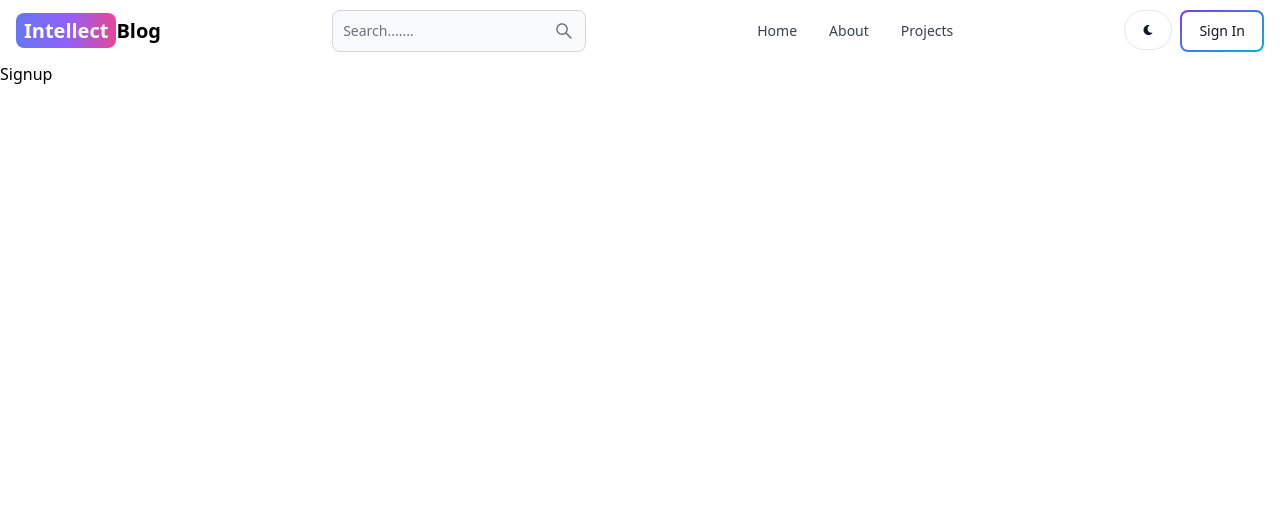
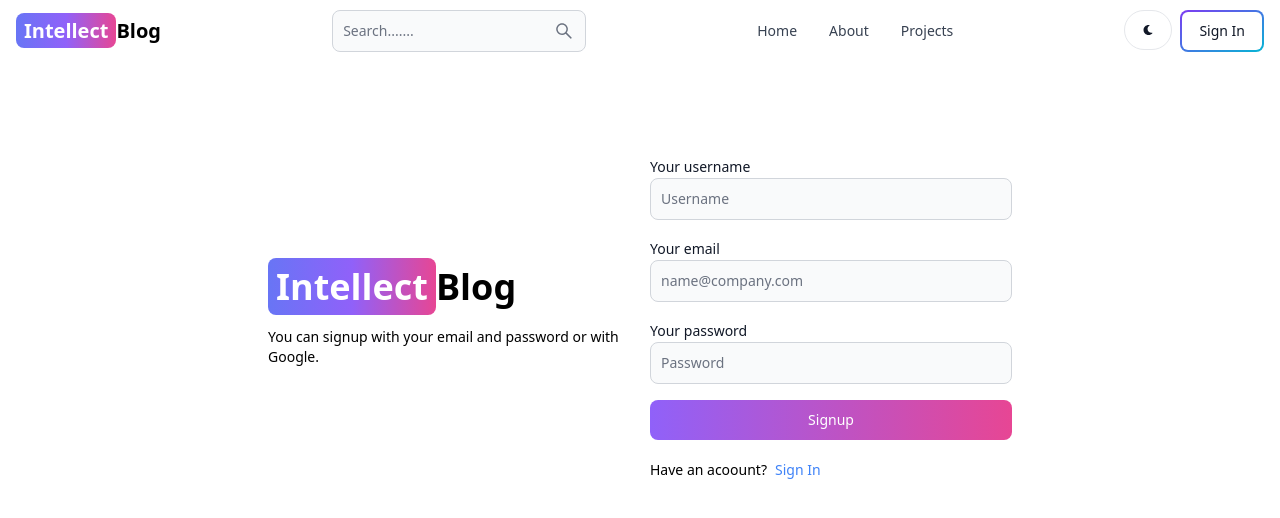
Before and after one commit to dkavish/mern-blog, a React (Vite) app in the folder client/: page /sign-up in a window 1280 px wide. Shown: the top 518 px of the page. Built offline with nearby package versions, Linux system fonts and the light colour scheme.

Commit message:
create signup page ui

```diff
--- a/client/src/pages/Signup.jsx
+++ b/client/src/pages/Signup.jsx
@@ -1,7 +1,51 @@
+import { Button, Label, TextInput } from 'flowbite-react'
 import React from 'react'
+import { Link } from 'react-router-dom'
 
 export default function Signup() {
   return (
-    <div>Signup</div>
+    <div className='min-h-screen mt-20'>
+      <div className='flex p-3 max-w-3xl mx-auto flex-col md:flex-row md:items-center gap-5' >
+        {/* left */}
+        <div className='flex-1'>
+        <Link
+            to="/"
+            className='font-bold dark:text-white text-4xl'>
+              <span className='px-2 py-1 bg-gradient-to-r from-indigo-500 via-purple-500 to-pink-500 rounded-lg text-white'>Intellect</span>
+               Blog
+        </Link>
+        <p className='text-sm mt-5'>
+          You can signup with your email and password or with Google.
+        </p>
+        </div>
+        { /* right */}
+
+        <div className='flex-1'>
+          <form className='flex flex-col gap-4'>
+            <div>
+              <Label value = 'Your username '/>
+              <TextInput type='text' placeholder='Username' id='username'/>
+            </div>
+            <div>
+              <Label value = 'Your email '/>
+              <TextInput type='text' placeholder='name@company.com' id='email'/>
+            </div>
+            <div>
+              <Label value = 'Your password '/>
+              <TextInput type='text' placeholder='Password' id='password'/>
+            </div>
+            <Button gradientDuoTone= 'purpleToPink' type ='submit'>
+              Signup
+            </Button>
+          </form>
+          <div className="flex gap-2 text-sm mt-5">
+            <span>Have an acoount?</span>
+            <Link to='/sign-in' className='text-blue-500'>
+              Sign In
+            </Link>
+          </div>
+        </div>
+      </div>
+    </div>
   )
 }
```
